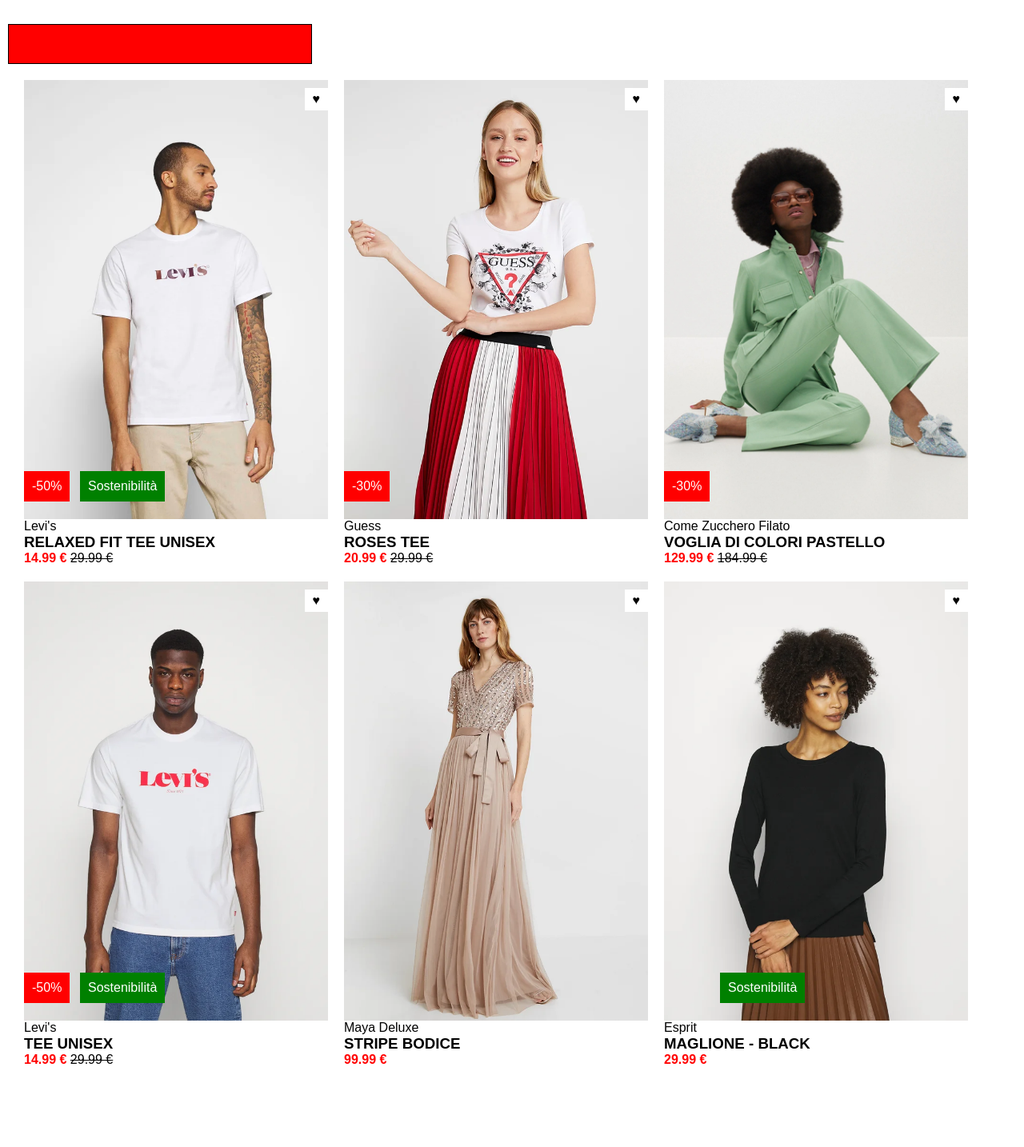
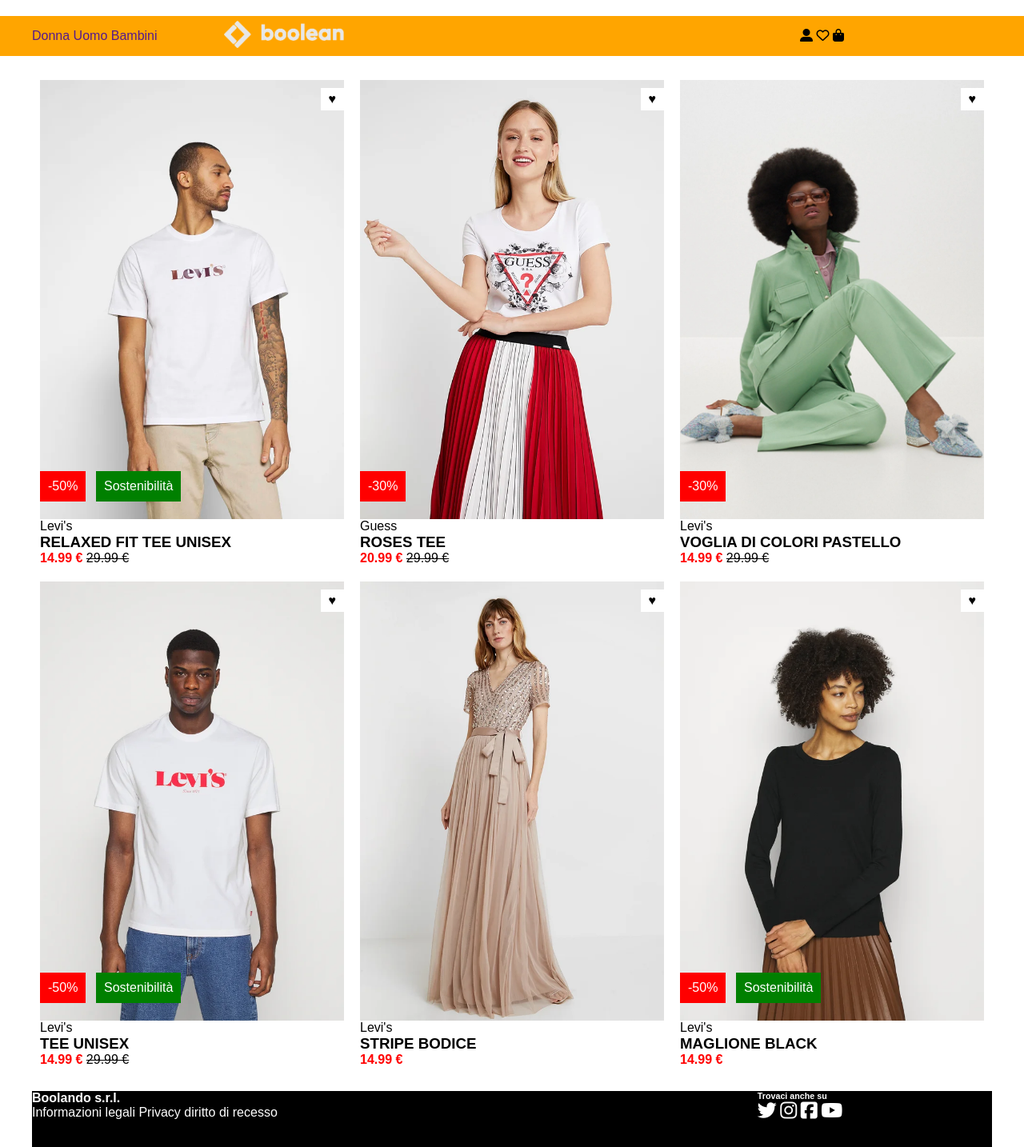
Before and after one commit to mariannacoppa/html-css-boolando, a plain HTML site: page index.html in a window 1280 px wide. Shown: the whole page at 80% size. Before the commit the page ends 1364 px from the top, so only its background shows below. Drawn offline with Linux system fonts and the light colour scheme.

Commit message:
[UPD] add header and footer

```diff
--- a/css/style.css
+++ b/css/style.css
@@ -13,16 +13,33 @@
     position: fixed;
     z-index: 1;
     width: 100%;
+    height: 50px;
+    background-color: orange;
+}
+.col.left, .col.right {
+    width: 20%;
+    line-height: 50px;
+}
+.col.medium {
+    width: 60%;
+    align-self: center;
+}
+li {
+    list-style: none;
+    display: inline-block;
+    flex-direction: row;
+    text-align: left;
+}
+a {
+    text-decoration: none;
+}
+.content.medium img {
+    width: 150px;
 }
 /*classi di layout*/
-.content-header {
-    margin: 10px;
-    height: 50px;
-    background-color: red;
-    border: 1px solid black;
-}
 .container {
     max-width: 1200px;
+    margin: 0 auto;
 }
 .row {
     display: flex;
@@ -32,7 +49,7 @@
     width: calc(100% / 3);
 }
 /*stili della pagina*/
-.content {
+.content-main {
     margin: 10px;
     position: relative;
 }
@@ -82,3 +99,16 @@
 .hidden-image {
     display: none;
 }
+/*footer*/
+.container.footer {
+    background-color: black;
+}
+.col-left, .col-medium, .col-right {
+    height: 70px;
+}
+.col-medium {
+    width: 50%;
+}
+.cont-left, .cont-medium, .cont-right {
+    color: white;
+}
--- a/index.html
+++ b/index.html
@@ -5,15 +5,37 @@
     <meta name="viewport" content="width=device-width, initial-scale=1.0">
     <title>html-css-boolando</title>
     <link rel="stylesheet" href="./css/style.css">
+    <script src='https://kit.fontawesome.com/a076d05399.js' crossorigin='anonymous'></script>
+    <script src='https://kit.fontawesome.com/a076d05399.js' crossorigin='anonymous'></script>
+    <script src='https://kit.fontawesome.com/a076d05399.js' crossorigin='anonymous'></script>
+    <link rel="stylesheet" href="http://cdnjs.cloudflare.com/ajax/libs/font-awesome/4.4.0/css/font-awesome.min.css">
+    <link rel="stylesheet" href="http://cdnjs.cloudflare.com/ajax/libs/font-awesome/4.4.0/css/font-awesome.min.css">
+    <link rel="stylesheet" href="http://cdnjs.cloudflare.com/ajax/libs/font-awesome/4.4.0/css/font-awesome.min.css">
+    <link rel="stylesheet" href="http://cdnjs.cloudflare.com/ajax/libs/font-awesome/4.4.0/css/font-awesome.min.css">
 </head>
 <body>
     <header>
-        <div class="container">
-            <div class="row">
-                <div class="col-33">
-                    <div class="content-header"></div>
+        <div class="container h">
+            <div class="row h">
+                <div class="col left">
+                    <ul class="content left">
+                        <li><a href="">Donna</a></li>
+                        <li><a href="">Uomo</a></li>
+                        <li><a href="">Bambini</a></li>
+                    </ul>
                 </div>
-
+                <div class="col medium">
+                    <div class="content medium">
+                        <img src="img/boolean-logo.png" class="logo" alt="logo">
+                    </div>
+                </div>
+                <div class="col right">
+                    <div class="content right">
+                        <i class='fas fa-user-alt'></i>
+                        <i class='far fa-heart'></i>
+                        <i class='fas fa-shopping-bag'></i>
+                    </div>
+                </div>
             </div>
         </div>
     </header>
@@ -21,7 +43,7 @@
         <div class="container">
             <div class="row">
                 <div class="col-33">
-                    <div class="content">
+                    <div class="content-main">
                         <div class="images">
                             <img src="./img/1.webp" alt="item" class="visible-image">
                             <img src="./img/1b.webp" alt="item b" class="hidden-image">
@@ -41,7 +63,7 @@
                     </div>
                 </div>
                 <div class="col-33">
-                    <div class="content">
+                    <div class="content-main">
                         <div class="images">
                             <img src="./img/2.webp" alt="item" class="visible-image">
                             <img src="./img/2b.webp" alt="item b" class="hidden-image">
@@ -59,26 +81,27 @@
                     </div>
                 </div>
                 <div class="col-33">
-                    <div class="content">
+                    <div class="content-main">
                         <div class="images">
                             <img src="./img/3.webp" alt="item" class="visible-image">
                             <img src="./img/3b.webp" alt="item b" class="hidden-image">
                             <div class="labels">
                                 <span class="label bg-red">-30%</span>
+                                <!-- <span class="label bg-green">Sostenibilità</span> -->
                             </div>
                             <div class="heart">&hearts;</div>
                         </div>
                         <div class="card-text">
-                            <span class="brand">Come Zucchero Filato</span>
+                            <span class="brand">Levi's</span>
                             <h3 class="name">VOGLIA DI COLORI PASTELLO</h3>
-                            <strong class="new price">129.99 &euro;</strong>
-                            <del class="old price"> 184.99 &euro;</del>
+                            <strong class="new price">14.99 &euro;</strong>
+                            <del class="old price"> 29.99 &euro;</del>
 
                         </div>
                     </div>
                 </div>
                 <div class="col-33">
-                    <div class="content">
+                    <div class="content-main">
                         <div class="images">
                             <img src="./img/4.webp" alt="item" class="visible-image">
                             <img src="./img/4b.webp" alt="item b" class="hidden-image">
@@ -98,39 +121,42 @@
                     </div>
                 </div>
                 <div class="col-33">
-                    <div class="content">
+                    <div class="content-main">
                         <div class="images">
                             <img src="./img/5.webp" alt="item" class="visible-image">
                             <img src="./img/5b.webp" alt="item b" class="hidden-image">
-                            <!-- <div class="labels">
-                                <span class="label bg-red">-50%</span>
-                                <span class="label bg-green">Sostenibilità</span>
-                            </div> -->
+                            <div class="labels">
+                                <!-- <span class="label bg-red">-50%</span> -->
+                                <!-- <span class="label bg-green">Sostenibilità</span> -->
+                            </div>
                             <div class="heart">&hearts;</div>
                         </div>
                         <div class="card-text">
-                            <span class="brand">Maya Deluxe</span>
+                            <span class="brand">Levi's</span>
                             <h3 class="name">STRIPE BODICE</h3>
-                            <strong class="new price">99.99 &euro;</strong>
+                            <strong class="new price">14.99 &euro;</strong>
+                            <!-- <del class="old price"> 29.99 &euro;</del> -->
+
                         </div>
                     </div>
                 </div>
                 <div class="col-33">
-                    <div class="content">
+                    <div class="content-main">
                         <div class="images">
                             <img src="./img/6.webp" alt="item" class="visible-image">
                             <img src="./img/6b.webp" alt="item b" class="hidden-image">
                             <div class="labels">
-                                <!-- <span class="label bg-red">-50%</span> -->
+                                <span class="label bg-red">-50%</span>
                                 <span class="label bg-green">Sostenibilità</span>
                             </div>
                             <div class="heart">&hearts;</div>
                         </div>
                         <div class="card-text">
-                            <span class="brand">Esprit</span>
-                            <h3 class="name">MAGLIONE - BLACK</h3>
-                            <strong class="new price">29.99 &euro;</strong>
-                            <!-- <del class="old price"> 35 &euro;</del> -->
+                            <span class="brand">Levi's</span>
+                            <h3 class="name">MAGLIONE BLACK</h3>
+                            <strong class="new price">14.99 &euro;</strong>
+                            <!-- <del class="old price"> 29.99 &euro;</del> -->
+
                         </div>
                     </div>
                 </div>
@@ -138,7 +164,34 @@
         </div>
     </main>
     <footer>
-
+        <div class="container footer">
+            <div class="row">
+                <div class="col-left">
+                    <div class="cont-left">
+                        <h4 class="azienda">Boolando s.r.l.</h4>
+                        <ul class="elenco">
+                            <li>Informazioni legali</li>
+                            <li>Privacy</li>
+                            <li>diritto di recesso</li>
+                        </ul>
+                    </div>
+                </div>
+                <div class="col-medium">
+                    <div class="cont-medium"></div>
+                </div>
+                <div class="col-right">
+                    <div class="cont-right">
+                        <h6 class="contatti">Trovaci anche su</h6>
+                        <div class="icons">
+                            <i class="fa fa-twitter" style="font-size:24px"></i>
+                            <i class="fa fa-instagram" style="font-size:24px"></i>
+                            <i class="fa fa-facebook-square" style="font-size:24px"></i>
+                            <i class="fa fa-youtube-play" style="font-size:24px"></i>
+                        </div>
+                    </div>
+                </div>
+            </div>
+        </div>
     </footer>
 </body>
 </html>
```
